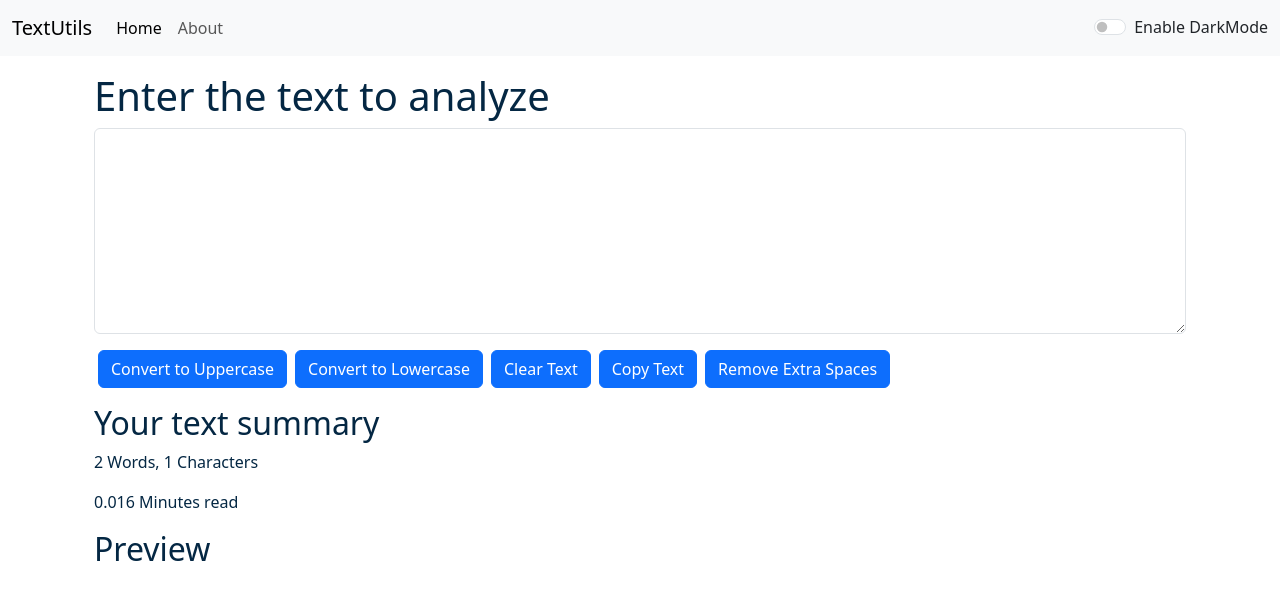
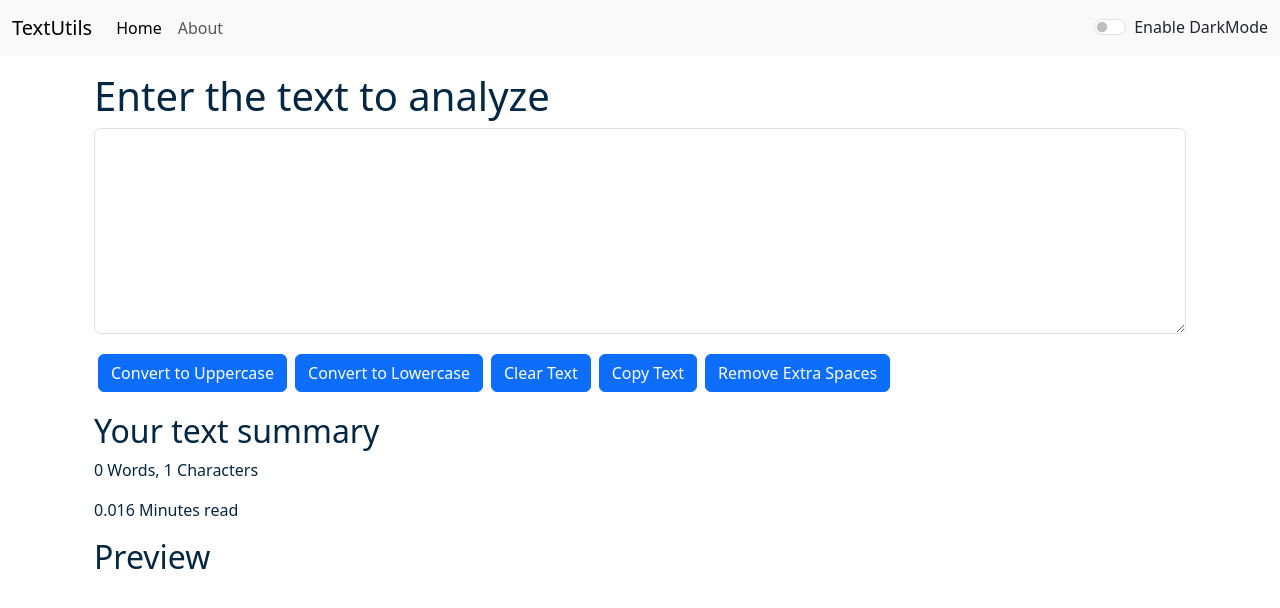
Before and after one commit to trushaghantala-hub/textutils, a React (Create React App) app: page / in a window 1280 px wide. Shown: the top 608 px of the page. Built offline with nearby package versions, Linux system fonts and the light colour scheme.

Commit message:
Fix router basename for GitHub Pages

```diff
--- a/src/components/TextForm.js
+++ b/src/components/TextForm.js
@@ -52,15 +52,15 @@
             color: props.mode==='dark'?'white':'#042743' }}
           id="myBox" rows="8"></textarea>
         </div>
-        <button className="btn btn-primary mx-1" onClick={handleUpClick}>Convert to Uppercase</button>
-        <button className="btn btn-primary mx-1" onClick={handleLoClick}>Convert to Lowercase</button>
-        <button className="btn btn-primary mx-1" onClick={handleclearClick}>Clear Text</button>
-        <button className="btn btn-primary mx-1" onClick={handlecopy}>Copy Text</button>
-        <button className="btn btn-primary mx-1" onClick={handleExtraSpace}>Remove Extra Spaces</button>
+        <button className="btn btn-primary mx-1 my-1" onClick={handleUpClick}>Convert to Uppercase</button>
+        <button className="btn btn-primary mx-1 my-1" onClick={handleLoClick}>Convert to Lowercase</button>
+        <button className="btn btn-primary mx-1 my-1" onClick={handleclearClick}>Clear Text</button>
+        <button className="btn btn-primary mx-1 my-1" onClick={handlecopy}>Copy Text</button>
+        <button className="btn btn-primary mx-1 my-1" onClick={handleExtraSpace}>Remove Extra Spaces</button>
      </div>
      <div className="container my-3" style={{color: props.mode==='dark'?'white':'#042743' }}>
         <h2>Your text summary</h2>
-        <p>{text.split(" ").length} Words, {text.length} Characters</p>
+        <p>{text.split(" ").filter((element)=>{return element.length!==0}).length} Words, {text.length} Characters</p>
         <p>{0.008 * text.split(" ").length} Minutes read</p>
         <h2>Preview</h2>
         <p>{text.length>0?text:"Enter something in the textbox above to preview it here"}</p>
```
